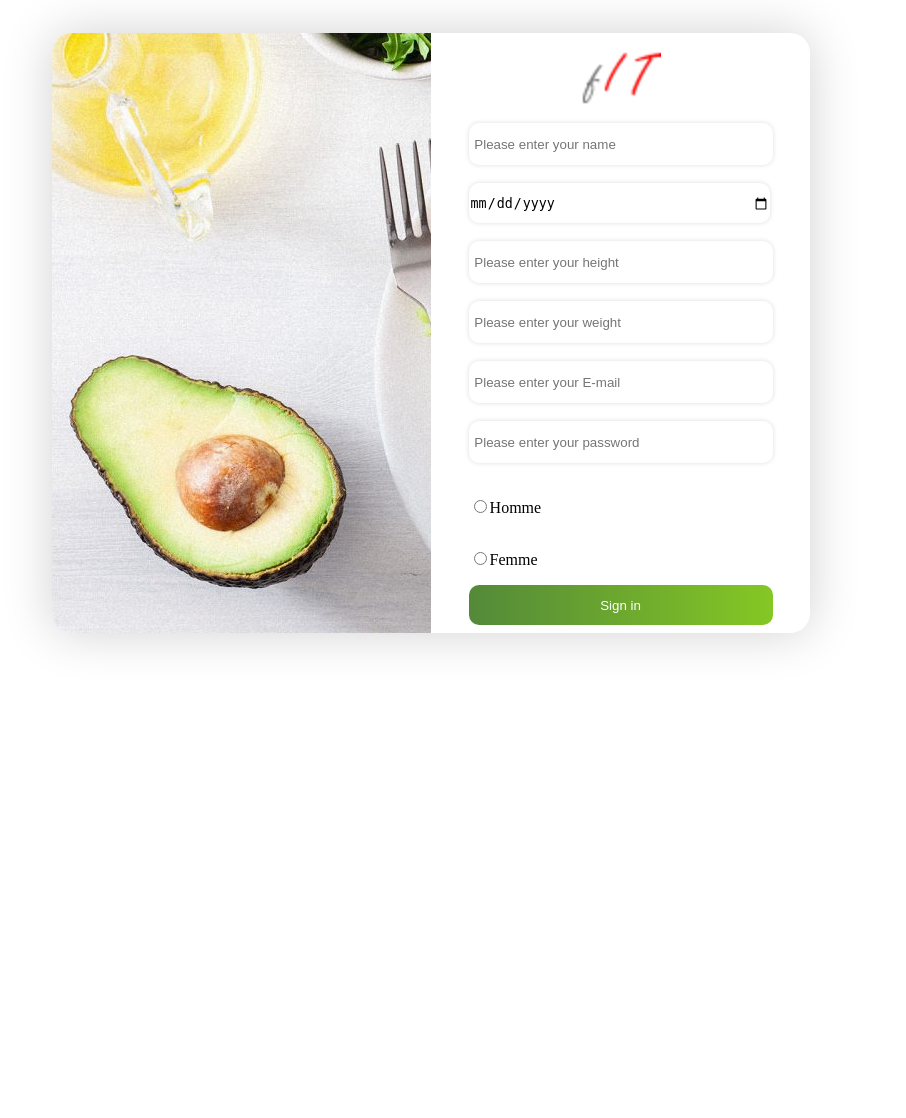
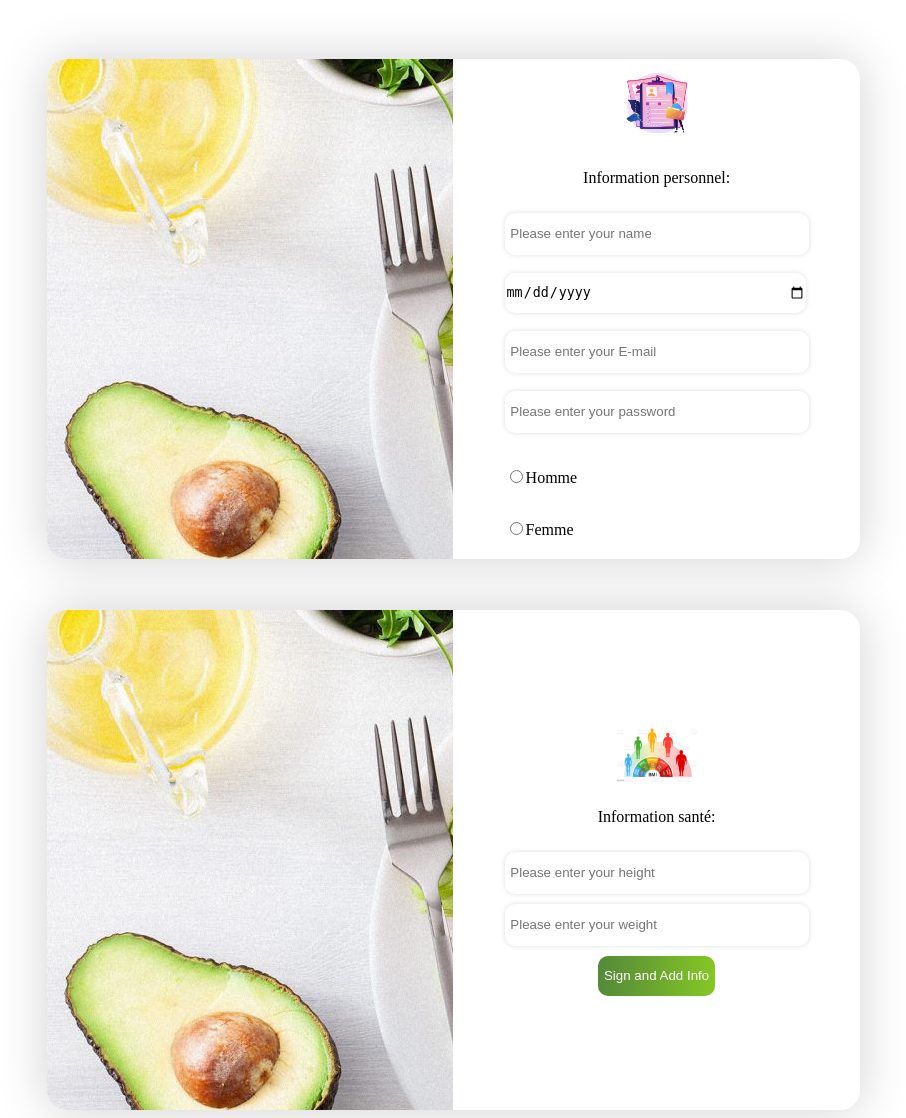
Before and after one commit to JohanKael/fIT, a CodeIgniter app: page /fIT/index.php/login/sign in a window 1280 px wide. Shown: the whole page, without its empty margins (209-1115 px from the left). Before the commit the page ends 648 px from the top, so only its background shows below. Run offline with CodeIgniter, Linux system fonts and the light colour scheme.

Commit message:
half of the work

```diff
--- a/application/controllers/Login.php
+++ b/application/controllers/Login.php
@@ -7,11 +7,12 @@ class Login extends CI_Controller {
 		$this->load->view('login_view');
 	}
 
-	public function afterLogged(){
-		$this->load->view('home_view');
-	}
+	public function checkLogin(){
+		$this->load->model('Objectifs');
 
-	public function checkLogin(){
+		$this->load->library('session');
+		$idUser = $this->session->has_userdata('idUser');
+		$bool = $this->Objectifs->settedObjectif($idUser);
 
         $email = $this->input->post('userEmail');
         $password = $this->input->post('userPassword');
@@ -27,7 +28,12 @@ class Login extends CI_Controller {
 			}else{
 				$this->load->library('session');
 				$this->session->set_userdata('idUser', $result);
-				redirect('index.php/Login/afterLogged');
+				if($bool == true){
+					redirect('index.php/Login/chooseObjectif');
+				}else{
+					redirect('index.php/Login/home');
+				}
+
 			}
 		}
 
@@ -54,10 +60,27 @@ class Login extends CI_Controller {
 
 			redirect(base_url());
 		}
+	}
 
 
+	public function chooseObjectif(){
+		$this->load->model('Objectifs');
+		$data = array();
+		$data['infoDescri'] = $this->Objectifs->getAllDescri();
 
+		$this->load->view('objectif_view', $data);
 	}
+
+	public function home(){
+		$this->load->view('home_view');
+		$this->load->library('session');
+		$idUser = $this->session->has_userdata('idUser');
+		$objectif = $this->input->post('objectif');
+
+		$this->load->model('Objectifs');
+		$this->Objectifs->setObjectif($idUser, $objectif);
+	}
+
 
 }
 
--- a/application/views/sign_view.php
+++ b/application/views/sign_view.php
@@ -8,21 +8,31 @@
 </head>
 <body>
 
-    <div class="contain signin">
+    <div class="contain">
         <div class="imgcontainer">
         </div>
         <div class="formulaire">
-            <img src="<?php echo base_url('img/logo.png')?>" alt="">
+            <img src="<?php echo base_url('img/info_perso.png')?>" alt="">
+            <p>Information personnel:</p>
             <form action="<?php echo base_url('index.php/login/sign')?>" method="POST">
-                <input type="text" name="userName" id="input" placeholder=" Please enter your name"><br>
-                <input type="date" name="bday" id="input"><br>
-                <input type="number" name="userHeight" id="input" placeholder=" Please enter your height"><br>
-                <input type="number" name="userWeight" id="input" placeholder=" Please enter your weight"><br>
-                <input type="text" name="email" id="input" placeholder=" Please enter your E-mail"><br>
-                <input type="password" name="password" id="input" placeholder=" Please enter your password"><br>
+                <input type="text" name="userName" id="input" placeholder=" Please enter your name" required><br>
+                <input type="date" name="bday" id="input" required><br>
+                <input type="text" name="email" id="input" placeholder=" Please enter your E-mail" required><br>
+                <input type="password" name="password" id="input" placeholder=" Please enter your password" required><br>
                 <p><input type="radio" name="userGender" value="homme">Homme</p>
                 <p><input type="radio" name="userGender" value="femme">Femme</p>
-                <input type="submit" value="Sign in" class="sign">
+        </div>
+    </div>
+
+    <div class="contain">
+        <div class="imgcontainer">
+        </div>
+        <div class="formulaire">
+            <img src="<?php echo base_url('img/info_sante.png')?>" alt="">
+            <p>Information santé:</p>
+                <input type="number" name="userHeight" id="input" placeholder=" Please enter your height" required>
+                <input type="number" name="userWeight" id="input" placeholder=" Please enter your weight" required>
+                <input type="submit" value="Sign and Add Info" class="sign">
             </form>
         </div>
     </div>
--- a/assets/css/login.css
+++ b/assets/css/login.css
@@ -1,24 +1,17 @@
 body{
     display: flex;
+    flex-direction: column;
     justify-content: center;
+    margin-left: 20%;
 }
 
 .contain{
-    width: 60%;
+    width: 80%;
     height: 500px;
     display: flex;
     box-shadow: 0 0 50px rgb(209, 209, 209);
     border-radius: 20px;
     margin-top: 5%;
-}
-
-.signin{
-    width: 60%;
-    height: 600px;
-    display: flex;
-    box-shadow: 0 0 50px rgb(209, 209, 209);
-    border-radius: 20px;
-    margin-top: 2%;
 }
 
 .imgcontainer{
```
Also changed, not shown: application/models/Objectifs.php (added, +50 -0 lines), application/views/objectif_view.php (added, +27 -0 lines), base.sql (+7 -1 lines), img/info_perso.png (added), img/info_sante.png (added).
